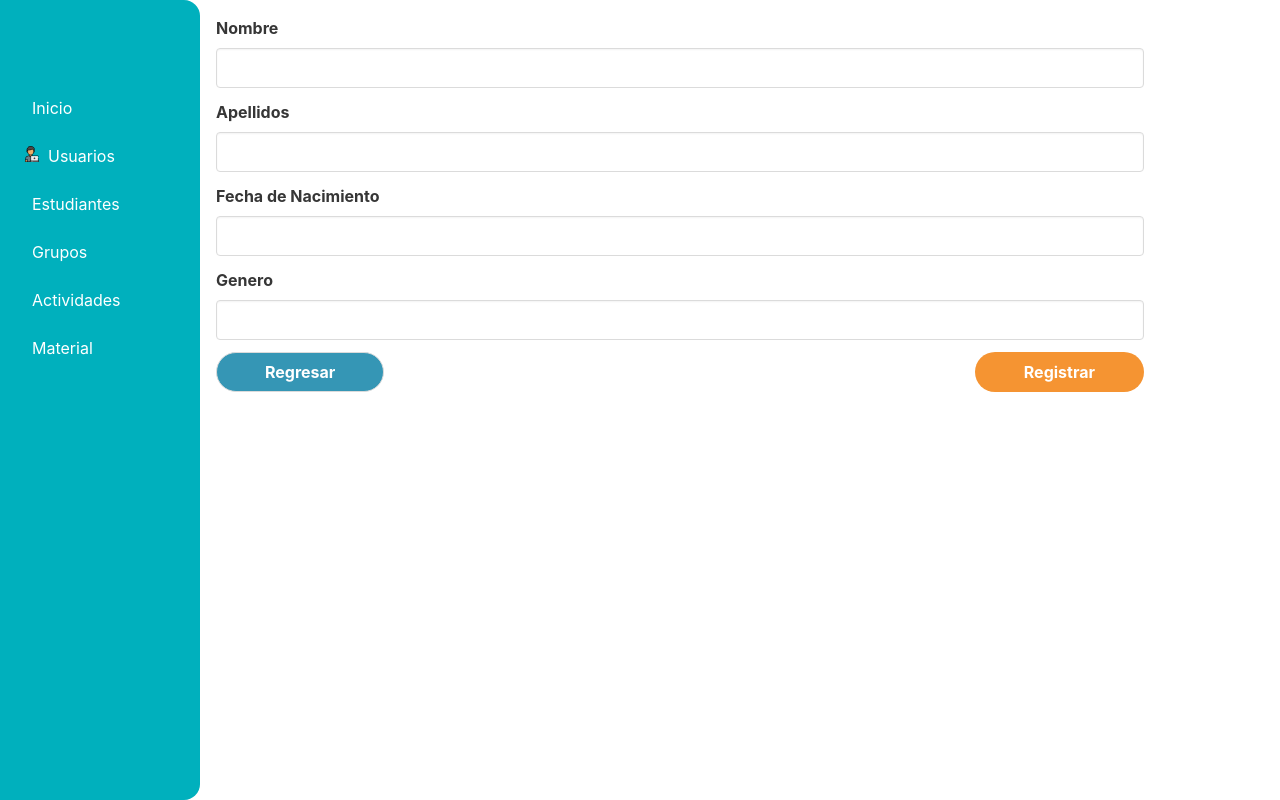
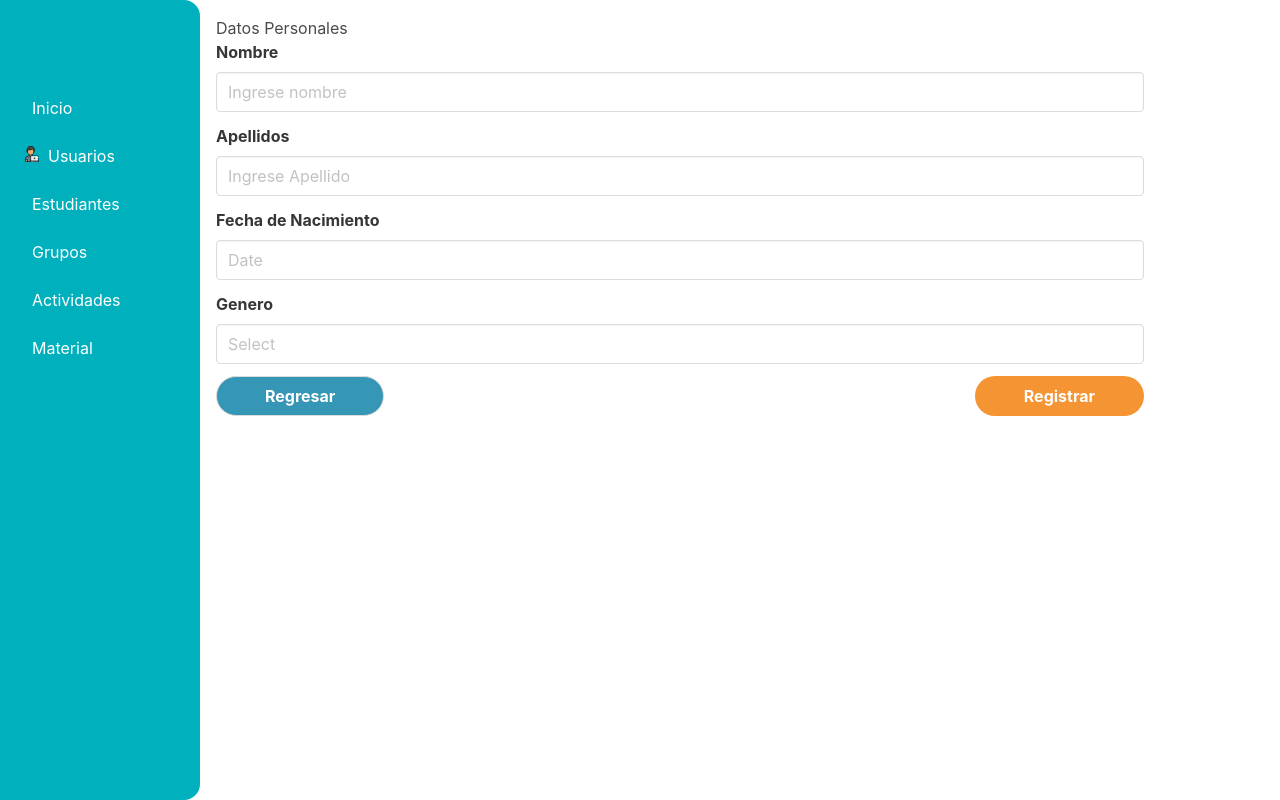
Before and after one commit to crissvilleda/iseschool, a React (Vite) app: page /user/create in a window 1280 px wide. Built offline with nearby package versions, Linux system fonts and the light colour scheme; no server answers.

Commit message:
aplique placehoder

```diff
--- a/src/pages/user/UserForm.jsx
+++ b/src/pages/user/UserForm.jsx
@@ -14,12 +14,13 @@ export default function UserForm(props) {
 
   return (
     <form onSubmit={handleSubmit(onSubmit)}>
+      <label>Datos Personales</label>
       <div className="field">
         <label htmlFor="test" className="label">
           Nombre
         </label>
         <div className="control">
-          <input className="input" {...register("name", { required: true })} />
+          <input className="input" {...register("name", { required: true })} placeholder="Ingrese nombre" />
           {errors.name && <span>Este campo es requerido.</span>}
         </div>
       </div>
@@ -29,10 +30,7 @@ export default function UserForm(props) {
           Apellidos
         </label>
         <div className="control">
-          <input
-            className="input"
-            {...register("lastName", { required: true })}
-          />
+          <input className="input" {...register("lastName", { required: true })} placeholder="Ingrese Apellido"/>
           {errors.lastName && <span>Este campo es requerido.</span>}
         </div>
       </div>
@@ -44,8 +42,7 @@ export default function UserForm(props) {
         <div className="control">
           <input
             className="input"
-            {...register("bornDate", { required: false })}
-          />
+            {...register("bornDate", { required: false })} placeholder="Date"/>
           {errors.bornDate && <span>Este campo es requerido.</span>}
         </div>
       </div>
@@ -57,12 +54,10 @@ export default function UserForm(props) {
         <div className="control">
           <input
             className="input"
-            {...register("gender", { required: true })}
-          />
+            {...register("gender", { required: true })} placeholder="Select"/>
           {errors.gender && <span>Este campo es requerido.</span>}
         </div>
       </div>
-
       <div className="is-flex is-justify-content-space-between">
         <Link className="button is-secondary " to="/user">
           Regresar
```
